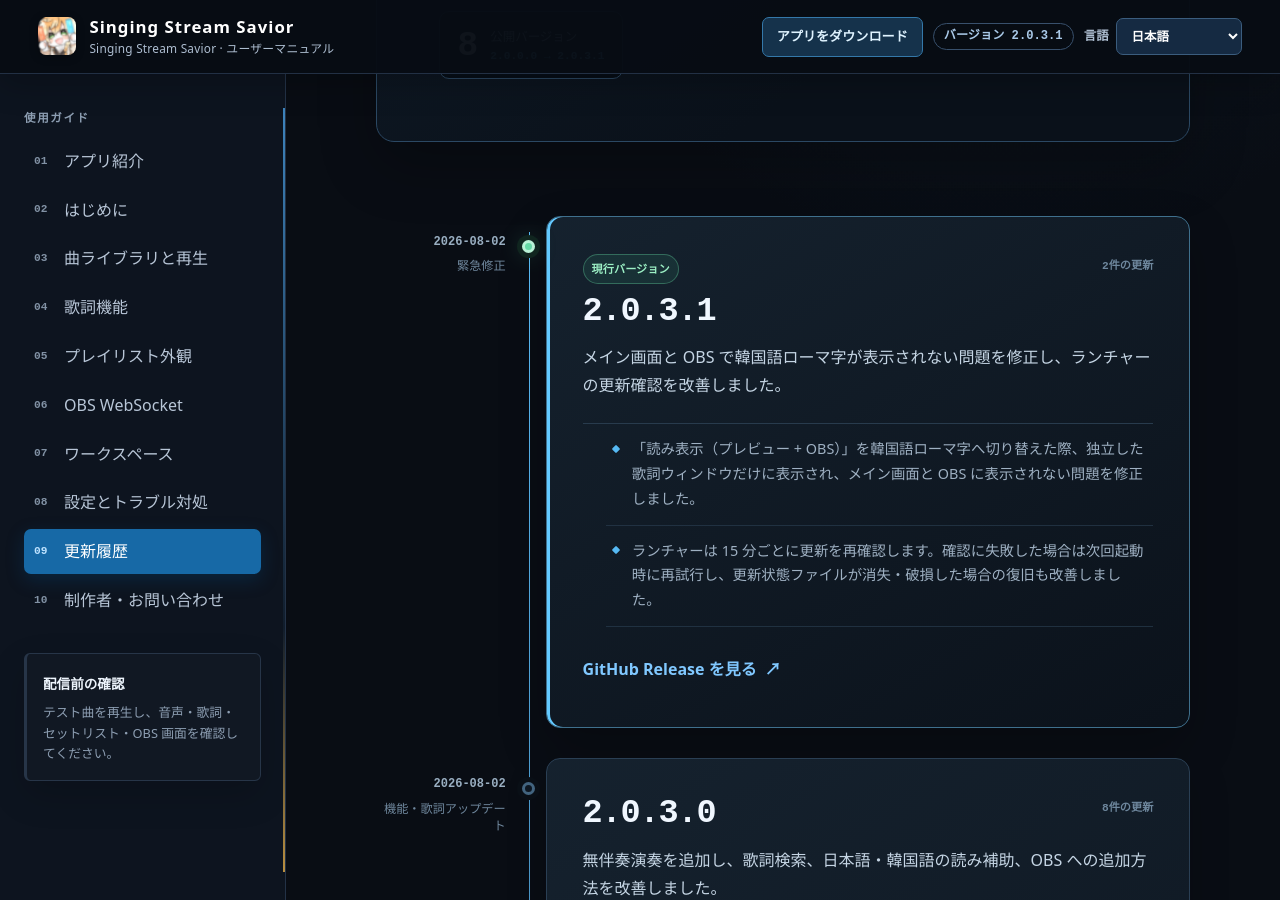
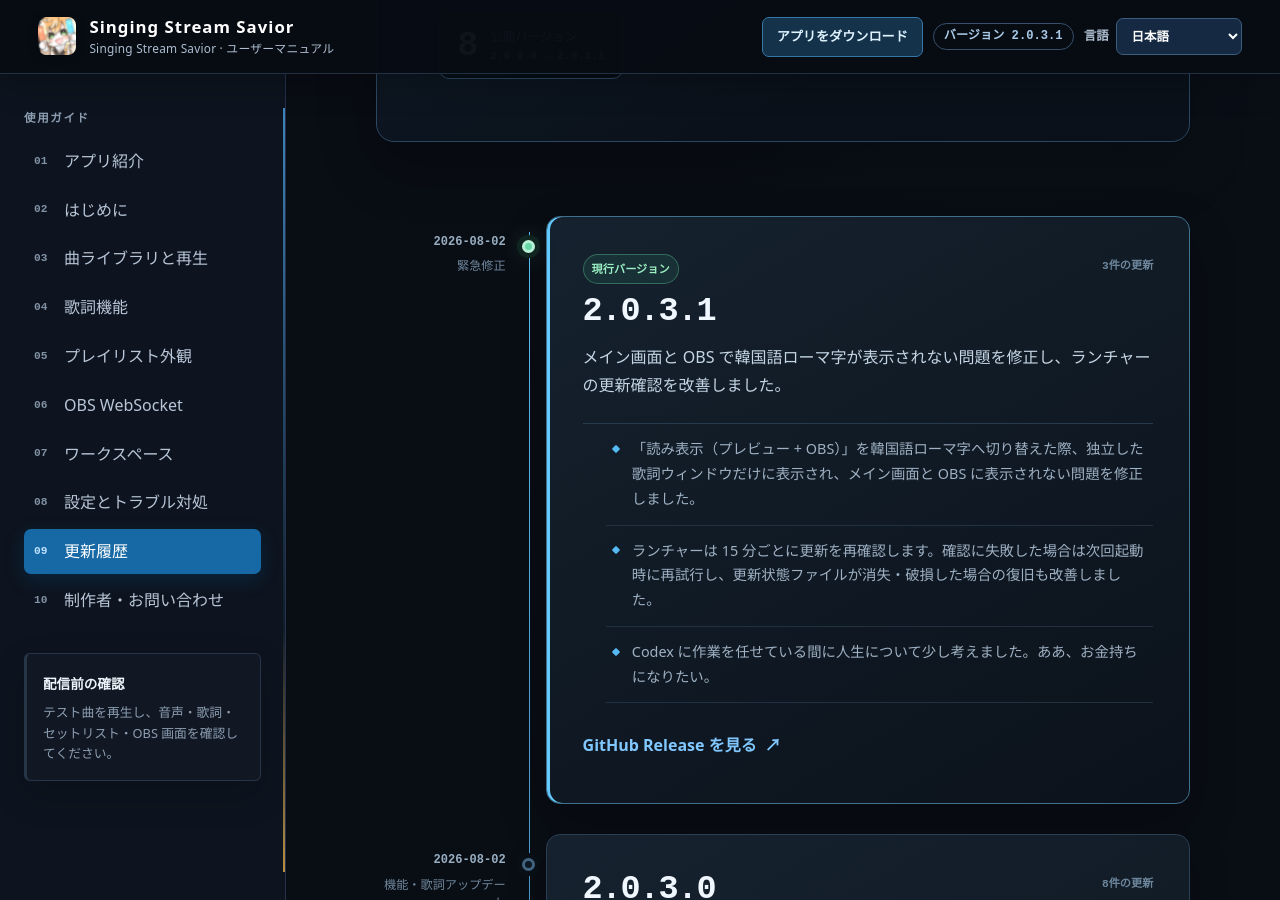
Before and after one commit to NoonIsAwesome/Singing-Stream-Savior-Manual, a Jekyll site: the page built from ja/changelog.md, in a window 1280 px wide and 900 px high, scrolled down 473 px. Built offline with Jekyll 4.4.1, drawn with Linux system fonts in a browser that asks for light colours.

Commit message:
docs: add 2.0.3.1 release note

```diff
--- a/_data/releases.yml
+++ b/_data/releases.yml
@@ -19,18 +19,23 @@
       zh-TW:
         - 修正切換「讀音顯示（預覽 + OBS）」為韓文羅馬拼音後，只有獨立歌詞視窗顯示、主畫面與 OBS 沒有顯示的問題。
         - 啟動器改為每 15 分鐘重新檢查更新；檢查失敗時會在下次啟動重試，並改善更新狀態檔遺失或損壞時的復原。
+        - 丟給 Codex 工作的時候，思考了一下人生，真想發財。
       zh-CN:
         - 修复将“读音显示（预览 + OBS）”切换为韩文罗马拼音后，只有独立歌词窗口显示、主界面与 OBS 不显示的问题。
         - 启动器改为每 15 分钟重新检查更新；检查失败时会在下次启动重试，并改善更新状态文件丢失或损坏时的恢复。
+        - 丢给 Codex 工作的时候，思考了一下人生，真想发财。
       ja:
         - 「読み表示（プレビュー + OBS）」を韓国語ローマ字へ切り替えた際、独立した歌詞ウィンドウだけに表示され、メイン画面と OBS に表示されない問題を修正しました。
         - ランチャーは 15 分ごとに更新を再確認します。確認に失敗した場合は次回起動時に再試行し、更新状態ファイルが消失・破損した場合の復旧も改善しました。
+        - Codex に作業を任せている間に人生について少し考えました。ああ、お金持ちになりたい。
       ko:
         - “읽기 표시(미리보기 + OBS)”를 한국어 로마자로 바꿨을 때 별도 가사 창에만 표시되고 메인 화면과 OBS에는 표시되지 않던 문제를 수정했습니다.
         - 런처는 15분마다 업데이트를 다시 확인합니다. 확인에 실패하면 다음 실행에서 재시도하며 업데이트 상태 파일이 없거나 손상된 경우의 복구도 개선했습니다.
+        - Codex에게 작업을 맡겨 둔 동안 인생을 잠깐 생각해 봤습니다. 정말 부자가 되고 싶네요.
       en:
         - Fixed Korean romanization appearing in the separate Lyrics window but not in the main preview or OBS after changing Reading Display (Preview + OBS).
         - The launcher now checks again every 15 minutes, retries on the next launch after a failed check, and recovers more reliably when its update state file is missing or damaged.
+        - Thought about life for a moment while Codex was working. I really want to get rich.
 
   - version: "2.0.3.0"
     date: "2026-08-02"
```
